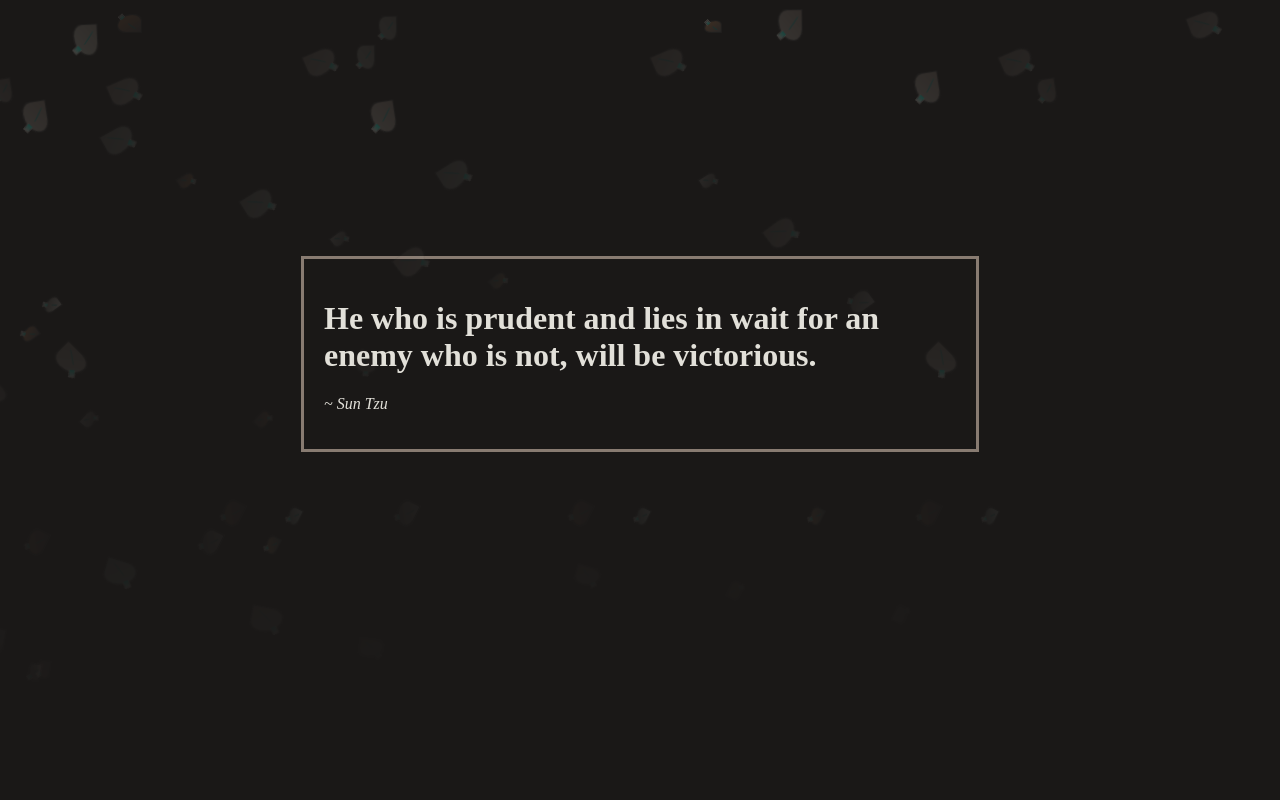
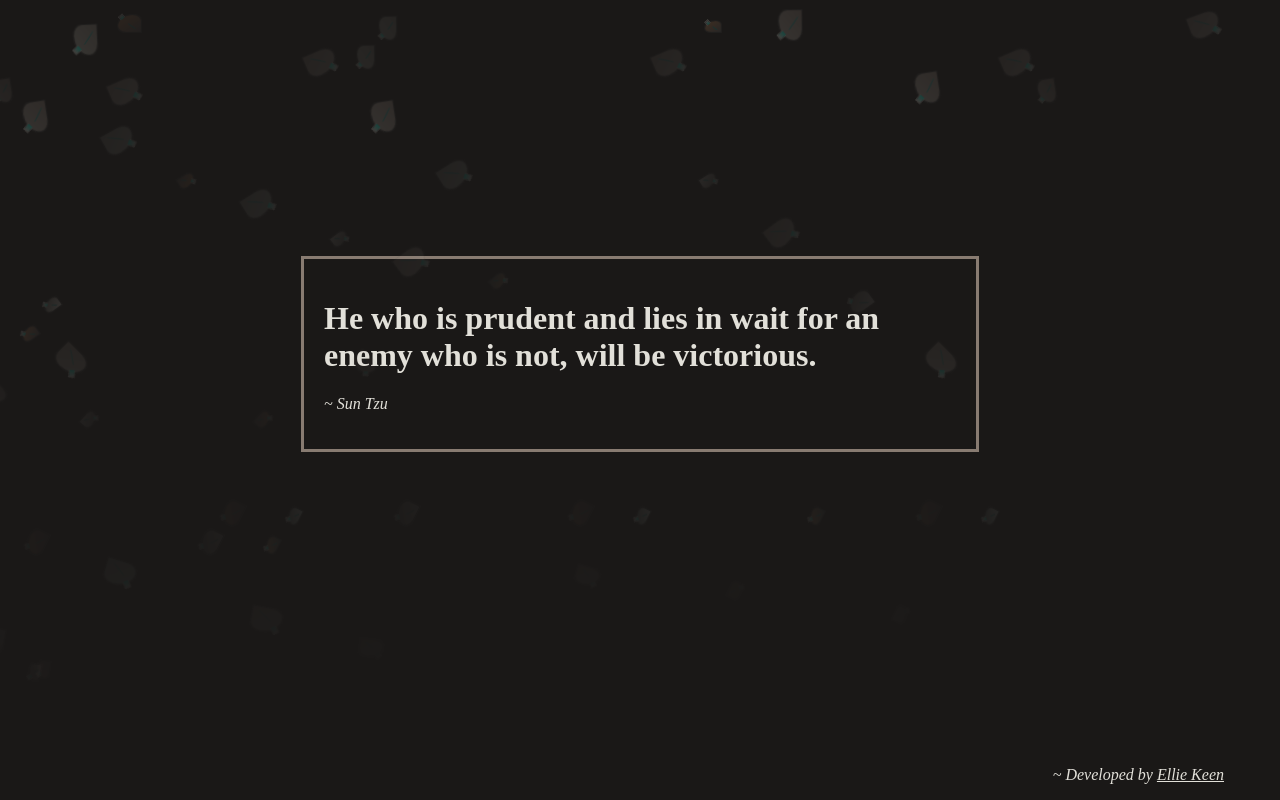
Before and after one commit to ellie-keen/samurai-cli, a website: page index.html in a window 1280 px wide. Drawn offline with Linux system fonts and the light colour scheme; a web font is replaced by a local one.

Commit message:
Add developer tag

```diff
--- a/index.html
+++ b/index.html
@@ -13,7 +13,6 @@
   </head>
 
   <body>
-    <div class="header" />
     <div id="leaves">
       <i></i>
       <i></i>
@@ -82,5 +81,11 @@
       </div>
       <script src="bin/index.js"></script>
     </div>
+    <div class="footer">
+      <p>
+        ~ Developed by
+        <a href="https://github.com/ellie-keen"> Ellie Keen </a>
+      </p>
+    </div>
   </body>
 </html>
```
